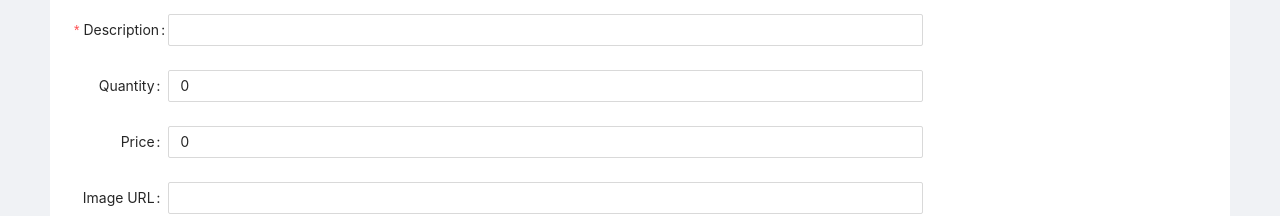
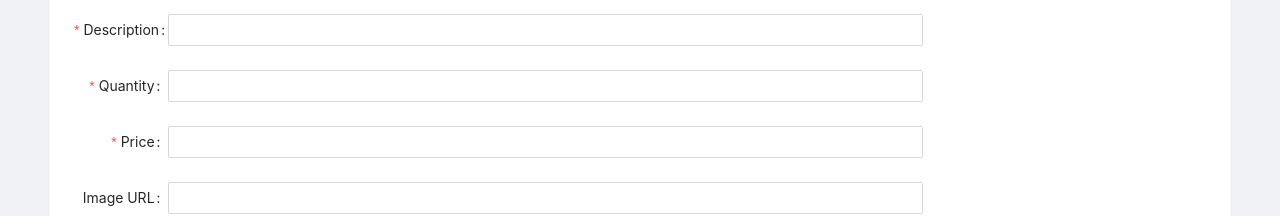
Before and after one commit to EdFtem/testreactproject, a React (Create React App) app: page / in a window 1280 px wide. Shown: the part 184-400 px from the top of the page. Built offline with nearby package versions, Linux system fonts and the light colour scheme.

Commit message:
Fixed issue with form.

```diff
--- a/src/components/add-product-item-form/index.tsx
+++ b/src/components/add-product-item-form/index.tsx
@@ -2,6 +2,7 @@ import React, { useState, ChangeEvent, FormEvent } from 'react';
 import 'antd/dist/antd.css';
 import { Form, Input, Button } from 'antd';
 import { Product, AddProduct } from '../../types.d';
+import { FormInstance } from 'antd/lib/form';
 
 interface AddProductFormProps {
     addProduct: AddProduct;
@@ -15,6 +16,8 @@ const layout = {
       span: 16,
     },
   };
+
+const formRef = React.createRef<FormInstance>();
 
 export const AddProductItemForm: React.FC<AddProductFormProps> = ( {addProduct} ) => {
     const [newProduct, setNewProduct] = useState({
@@ -48,6 +51,7 @@ export const AddProductItemForm: React.FC<AddProductFormProps> = ( {addProduct}
         }
         if(!isBlank(product.Title) && !isBlank(product.Description)){
             addProduct(product);
+
             setNewProduct({
                 title: "",
                 description: "",
@@ -55,12 +59,14 @@ export const AddProductItemForm: React.FC<AddProductFormProps> = ( {addProduct}
                 price: 0,
                 imageURL: ""
             });
+            formRef.current?.resetFields();
         }
     };
 
     return (
-        <Form {...layout}>
-            <Form.Item label="Title"
+        <Form {...layout} ref={formRef} onFinish={handleSubmit}>
+            <Form.Item
+                label="Title"
                 name="title"
                 rules={[
                 {
@@ -76,7 +82,8 @@ export const AddProductItemForm: React.FC<AddProductFormProps> = ( {addProduct}
             />
             </Form.Item>
 
-            <Form.Item label="Description"
+            <Form.Item
+                label="Description"
                 name="description"
                 rules={[
                 {
@@ -92,7 +99,15 @@ export const AddProductItemForm: React.FC<AddProductFormProps> = ( {addProduct}
             />
             </Form.Item>
 
-            <Form.Item label="Quantity">
+            <Form.Item
+                label="Quantity"
+                name="quantity"
+                rules={[
+                {
+                    required: true,
+                },
+                ]}
+            >
             <Input
                 type="number"
                 name="quantity"
@@ -101,7 +116,15 @@ export const AddProductItemForm: React.FC<AddProductFormProps> = ( {addProduct}
             />
             </Form.Item>
 
-            <Form.Item label="Price">
+            <Form.Item
+                label="Price"
+                name="price"
+                rules={[
+                {
+                    required: true,
+                },
+                ]}
+            >
             <Input
                 type="number"
                 name="price"
@@ -119,8 +142,7 @@ export const AddProductItemForm: React.FC<AddProductFormProps> = ( {addProduct}
             />
             </Form.Item>
             <Form.Item wrapperCol={{ ...layout.wrapperCol, offset: 2 }}>
-                <Button type="primary" htmlType="submit"
-                onClick={handleSubmit}>
+                <Button type="primary" htmlType="submit">
                     Submit
                 </Button>
             </Form.Item>
```
